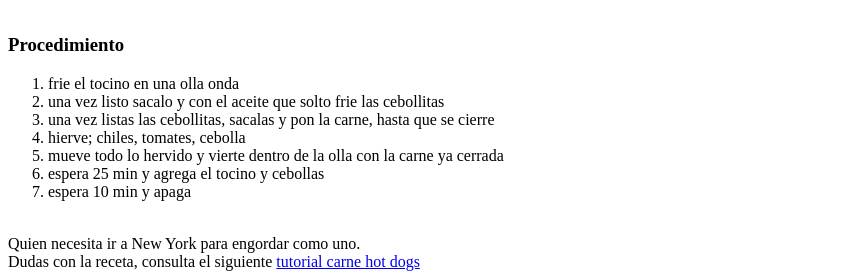
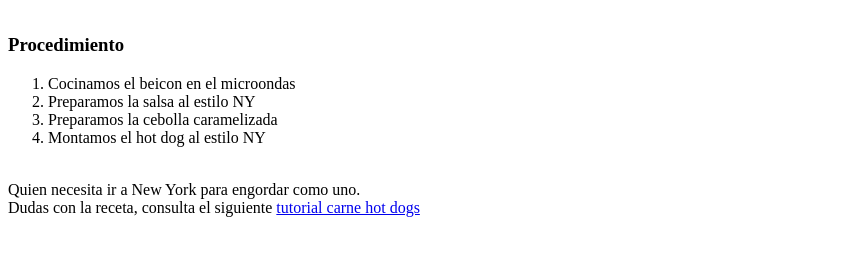
Before and after one commit to leobapineda/odin-recipes, a plain HTML site: page recipes/hot.html in a window 1280 px wide. Shown: the part 993-1272 px from the top of the page, without its empty margins (0-845 px from the left). After the commit the page ends 1218 px from the top, so only its background shows below. Drawn offline with Linux system fonts and the light colour scheme.

Commit message:
3ra receta finalizada, correccion de titulos index

```diff
--- a/recipes/hot.html
+++ b/recipes/hot.html
@@ -50,13 +50,11 @@
     <br>
     <h3>Procedimiento</h3>
     <ol>
-        <li>frie el tocino en una olla onda</li>
-        <li>una vez listo sacalo y con el aceite que solto frie las cebollitas</li>
-        <li>una vez listas las cebollitas, sacalas y pon la carne, hasta que se cierre</li>
-        <li>hierve; chiles, tomates, cebolla</li>
-        <li>mueve todo lo hervido y vierte dentro de la olla con la carne ya cerrada</li>
-        <li>espera 25 min y agrega el tocino y cebollas</li>
-        <li>espera 10 min y apaga</li>
+        <li>Cocinamos el beicon en el microondas</li>
+        <li>Preparamos la salsa al estilo NY</li>
+        <li>Preparamos la cebolla caramelizada</li>
+        <li>Montamos el hot dog al estilo NY</li>
+
     </ol>
     <br>
     Quien necesita ir a New York para engordar como uno.
```
Also changed, not shown: index.html (+2 -2 lines).
